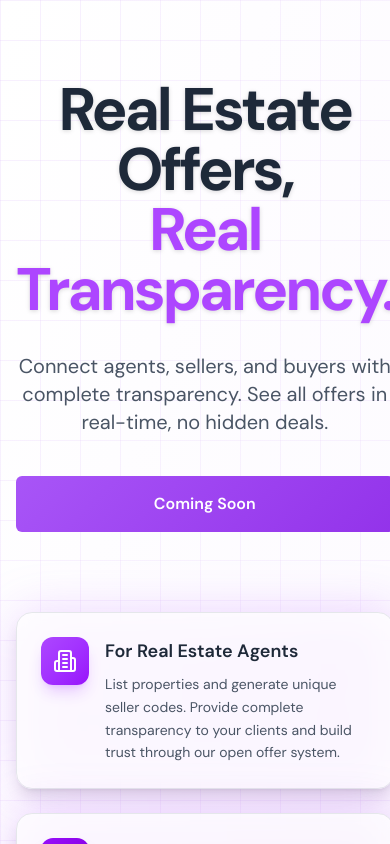
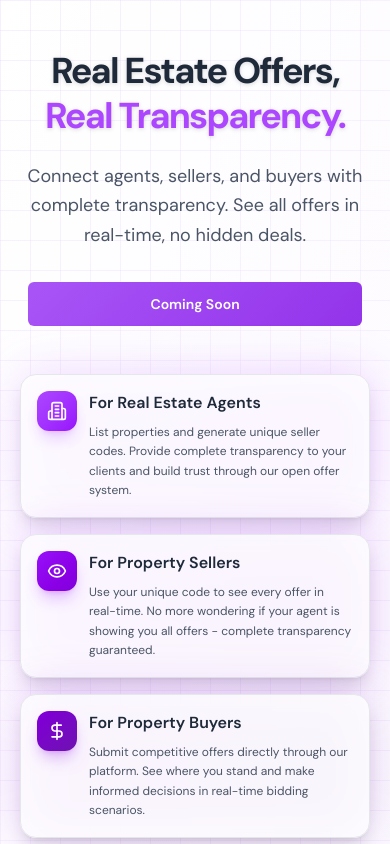
Before and after one commit to RightOfferUK/rightoffer, a Next.js app: page / in a window 390 px wide. Shown: the top 844 px of the page. Built offline with nearby package versions, Linux system fonts and the light colour scheme.

Commit message:
fixed mobile responsiveness

```diff
--- a/src/components/home/Hero.tsx
+++ b/src/components/home/Hero.tsx
@@ -15,7 +15,7 @@ const Hero = () => {
                  linear-gradient(rgba(168, 85, 247, 0.3) 1px, transparent 1px),
                  linear-gradient(90deg, rgba(168, 85, 247, 0.3) 1px, transparent 1px)
                `,
-               backgroundSize: '40px 40px'
+               backgroundSize: '30px 30px'
              }}>
         </div>
       </div>
@@ -23,7 +23,7 @@ const Hero = () => {
       {/* Gradient overlay for depth */}
       <div className="absolute inset-0 bg-gradient-to-br from-transparent via-purple-50/30 to-purple-100/20"></div>
 
-      <div className="max-w-7xl mx-auto px-4 sm:px-6 lg:px-8 py-20 relative z-10">
+      <div className="max-w-7xl mx-auto px-3 sm:px-6 lg:px-8 py-12 sm:py-16 lg:py-20 relative z-10">
         <div className="max-w-4xl mx-auto text-center">
           {/* Main Heading */}
           <motion.div
@@ -33,7 +33,7 @@ const Hero = () => {
             transition={{ duration: 0.8, delay: 0.2 }}
           >
             <motion.h1
-              className="text-6xl md:text-8xl font-black tracking-tighter leading-none mb-8 text-gray-800 drop-shadow-sm"
+              className="text-4xl sm:text-5xl md:text-6xl lg:text-8xl font-black tracking-tighter leading-tight sm:leading-none mb-6 sm:mb-8 text-gray-800 drop-shadow-sm px-2 sm:px-0"
               initial={{ opacity: 0, y: 20 }}
               animate={{ opacity: 1, y: 0 }}
               transition={{ duration: 0.8, delay: 0.4 }}
@@ -58,7 +58,7 @@ const Hero = () => {
             </motion.h1>
 
             <motion.p
-              className="text-xl mb-10 text-gray-600"
+              className="text-lg sm:text-xl mb-8 sm:mb-10 text-gray-600 px-2 sm:px-0 leading-relaxed"
               initial={{ opacity: 0, y: 20 }}
               animate={{ opacity: 1, y: 0 }}
               transition={{ duration: 0.8, delay: 1.0 }}
@@ -69,12 +69,12 @@ const Hero = () => {
 
           {/* CTA Buttons */}
           <motion.div
-            className="flex flex-col sm:flex-row gap-4 justify-center mt-10"
+            className="flex flex-col sm:flex-row gap-4 justify-center mt-8 sm:mt-10 px-4 sm:px-0"
             initial={{ opacity: 0, y: 20 }}
             animate={{ opacity: 1, y: 0 }}
             transition={{ duration: 0.6, delay: 1.2 }}
           >
-            <motion.button className="btn-primary-gradient px-8 py-4 rounded-md font-dm-sans font-semibold text-base flex items-center justify-center group">
+            <motion.button className="btn-primary-gradient px-6 sm:px-8 py-3 sm:py-4 rounded-md font-dm-sans font-semibold text-sm sm:text-base flex items-center justify-center group w-full sm:w-auto">
             Coming Soon
             </motion.button>
 
@@ -84,7 +84,7 @@ const Hero = () => {
 
         {/* Feature Cards */}
         <motion.div
-          className="grid grid-cols-1 md:grid-cols-3 gap-6 mt-20"
+          className="grid grid-cols-1 md:grid-cols-3 gap-4 sm:gap-6 mt-12 sm:mt-16 lg:mt-20 px-2 sm:px-0"
           initial={{ opacity: 0, y: 40 }}
           animate={{ opacity: 1, y: 0 }}
           transition={{ duration: 0.8, delay: 1.4 }}
@@ -129,22 +129,22 @@ const Hero = () => {
                 whileHover={{ y: -5 }}
               >
                 <div className={`absolute inset-0 bg-gradient-to-r ${card.glowColor} rounded-2xl blur-xl group-hover:blur-2xl transition-all duration-500`}></div>
-                <div className={`relative backdrop-blur-sm bg-white/80 border border-gray-200 rounded-2xl p-6 hover:bg-white/90 hover:border-purple-200 transition-all duration-500 shadow-lg hover:shadow-xl ${card.hoverShadow}`}>
-                  <div className="flex items-start gap-4">
+                <div className={`relative backdrop-blur-sm bg-white/80 border border-gray-200 rounded-2xl p-4 sm:p-6 hover:bg-white/90 hover:border-purple-200 transition-all duration-500 shadow-lg hover:shadow-xl ${card.hoverShadow}`}>
+                  <div className="flex items-start gap-3 sm:gap-4">
                     <motion.div
                       className="flex-shrink-0"
                       whileHover={{ scale: 1.1, rotate: 5 }}
                       transition={{ duration: 0.2 }}
                     >
-                      <div className={`w-12 h-12 bg-gradient-to-br ${card.gradient} rounded-xl flex items-center justify-center shadow-lg ${card.shadowColor}`}>
-                        <IconComponent className="w-6 h-6 text-white" />
+                       <div className={`w-10 h-10 sm:w-12 sm:h-12 bg-gradient-to-br ${card.gradient} rounded-xl flex items-center justify-center shadow-lg ${card.shadowColor}`}>
+                         <IconComponent className="w-5 h-5 sm:w-6 sm:h-6 text-white" />
                       </div>
                     </motion.div>
                     <div className="flex-1">
-                      <h3 className="text-gray-800 font-dm-sans text-lg font-semibold mb-2">
+                      <h3 className="text-gray-800 font-dm-sans text-base sm:text-lg font-semibold mb-2">
                         {card.title}
                       </h3>
-                      <p className="text-gray-600 font-dm-sans text-sm leading-relaxed">
+                      <p className="text-gray-600 font-dm-sans text-xs sm:text-sm leading-relaxed">
                         {card.description}
                       </p>
                     </div>
```
